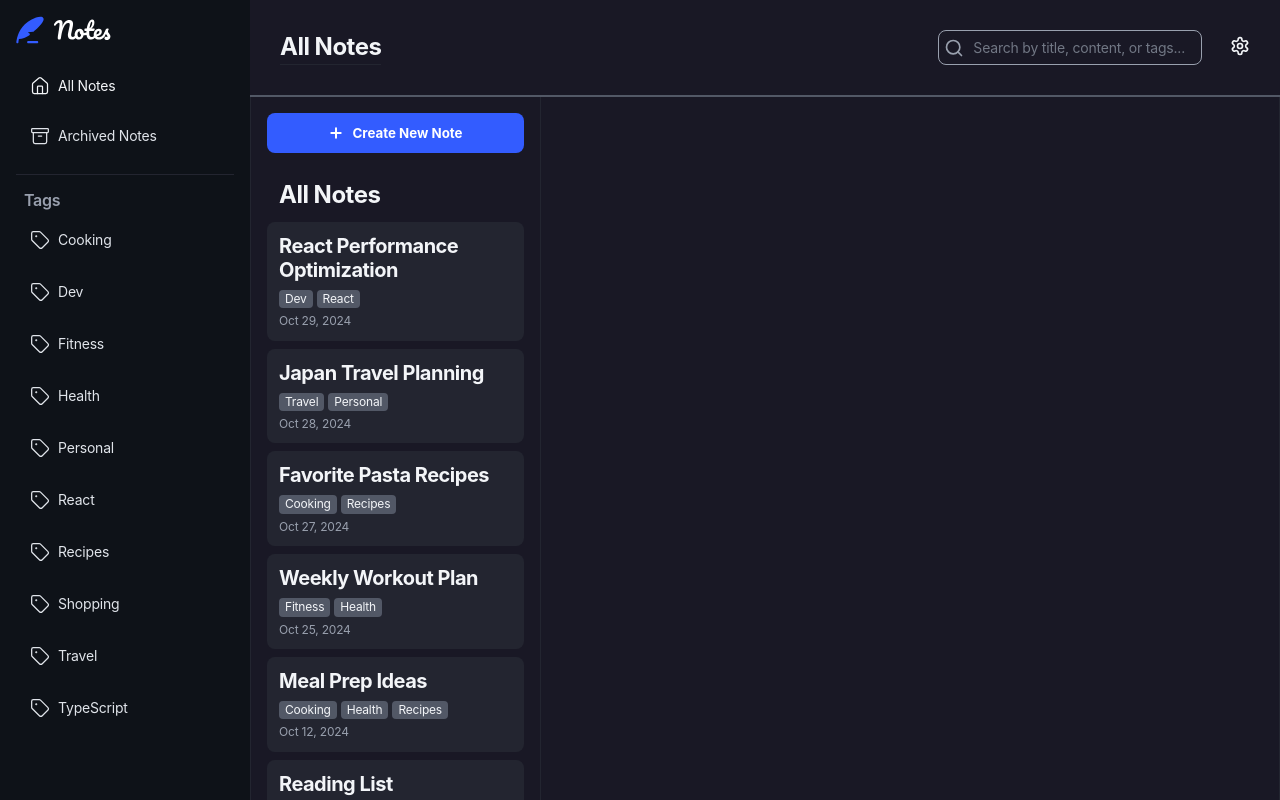
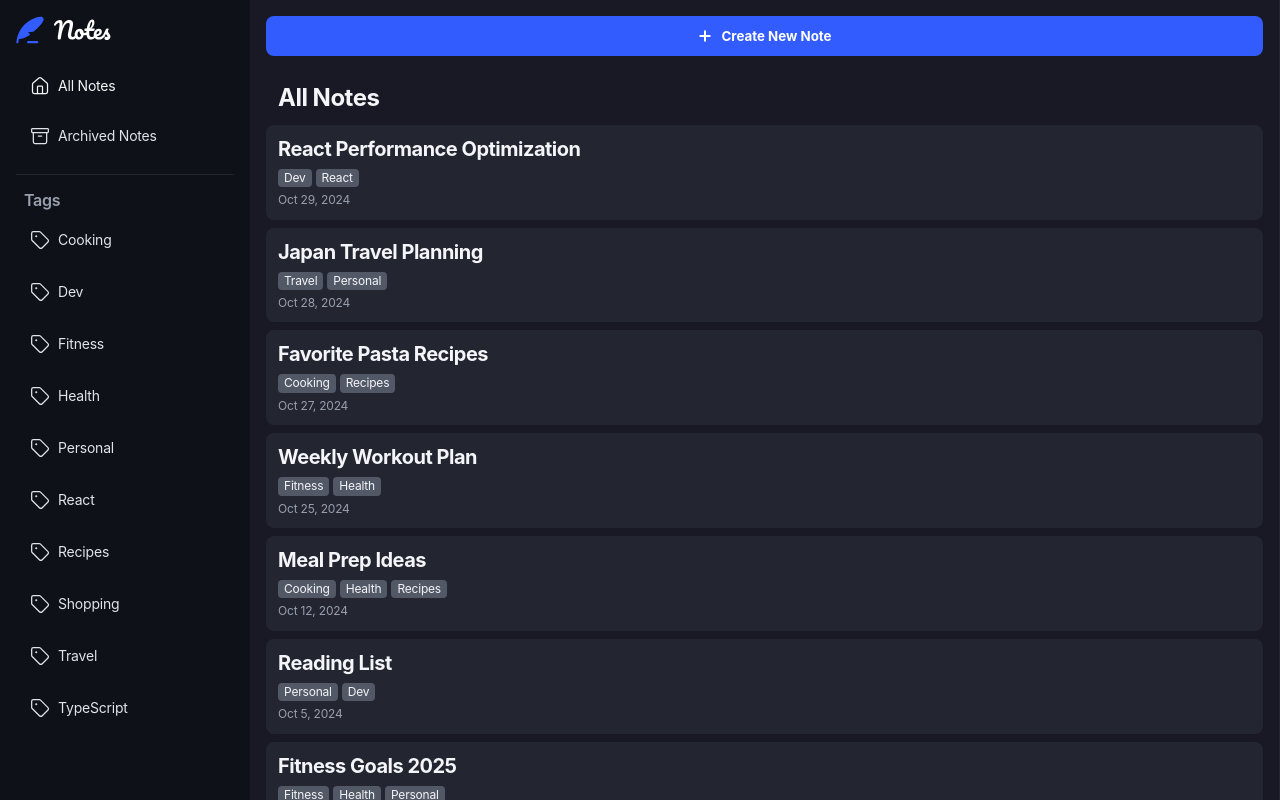
Before and after one commit to orafael93/note-taking, a React (Vite) app: page / in a window 1280 px wide. Shown: the top 800 px of the page. Built offline with nearby package versions, Linux system fonts and the light colour scheme; a web font is replaced by a local one.

Commit message:
feat: add app routes

```diff
--- a/src/components/Layout/MainLayout/index.tsx
+++ b/src/components/Layout/MainLayout/index.tsx
@@ -1,73 +1,26 @@
-import { useRef } from "react";
-import { Settings } from "lucide-react";
+import { BrowserRouter, Routes, Route } from "react-router";
 
-import { Logo } from "@/components/Logo";
 import { Sidebar } from "@/components/Layout/Sidebar";
 import { AllNotes } from "@/pages/AllNotes";
-import { NoteDetail } from "@/pages/NoteDetail";
-import { SearchInput } from "@/components/SearchInput";
-import { useNotesStore } from "@/store/notes";
+import { Settings } from "@/pages/Settings";
+import { ArchivedNotes } from "@/pages/ArchivedNotes";
 import { BottomNavigation } from "@/components/Navigation/BottomNavigation";
 
 import * as S from "./styles";
 
-export const MainLayout = () => {
-  const selectedNoteId = useNotesStore((state) => state.selectedNoteId);
-  const onUpdateSelectedNote = useNotesStore(
-    (state) => state.onUpdateSelectedNote
-  );
+export const MainLayout = () => (
+  <S.Container>
+    <BrowserRouter>
+      <Sidebar />
 
-  const contentWrapperRef = useRef<HTMLDivElement | null>(null);
+      <Routes>
+        <Route path="/" element={<AllNotes />} />
+        <Route path="/settings" element={<Settings />} />
+        <Route path="/archived" element={<ArchivedNotes />} />
+        <Route path="*?" element={<AllNotes />} />
+      </Routes>
+    </BrowserRouter>
 
-  const handleSelectNote = (noteId: string) => {
-    contentWrapperRef.current?.scrollTo({
-      top: 0,
-    });
-
-    onUpdateSelectedNote(noteId);
-  };
-
-  const handleCloseNote = () => {
-    onUpdateSelectedNote(null);
-  };
-
-  return (
-    <S.Container>
-      <Sidebar />
-      <S.MainContent>
-        <S.LogoWrapper>
-          <Logo />
-        </S.LogoWrapper>
-
-        <S.MainHeaderWrapper>
-          <S.Header>
-            <S.Title>All Notes</S.Title>
-          </S.Header>
-
-          <S.SearchInputAndSettingsIconWrapper>
-            <SearchInput />
-
-            <S.SettingsIconWrapper>
-              <Settings size={20} style={{ cursor: "pointer" }} />
-            </S.SettingsIconWrapper>
-          </S.SearchInputAndSettingsIconWrapper>
-        </S.MainHeaderWrapper>
-
-        <S.ContentWrapper ref={contentWrapperRef}>
-          {selectedNoteId && window.innerWidth <= 1024 ? null : (
-            <AllNotes onNoteSelect={handleSelectNote} />
-          )}
-
-          {selectedNoteId && (
-            <NoteDetail
-              noteId={selectedNoteId}
-              onBack={handleCloseNote}
-              key={selectedNoteId}
-            />
-          )}
-        </S.ContentWrapper>
-      </S.MainContent>
-      <BottomNavigation />
-    </S.Container>
-  );
-};
+    <BottomNavigation />
+  </S.Container>
+);
```
